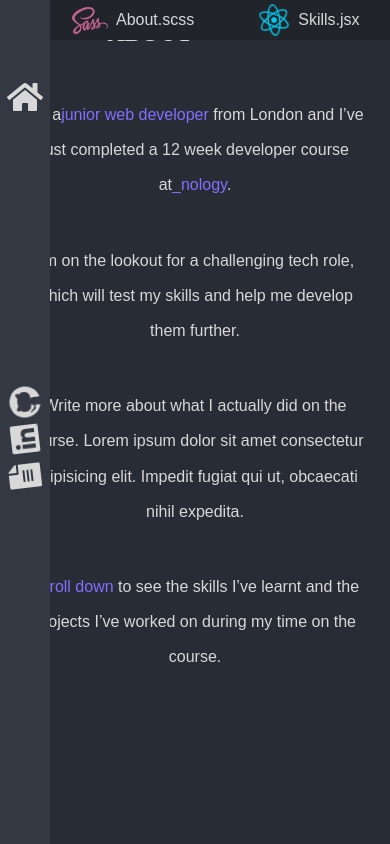
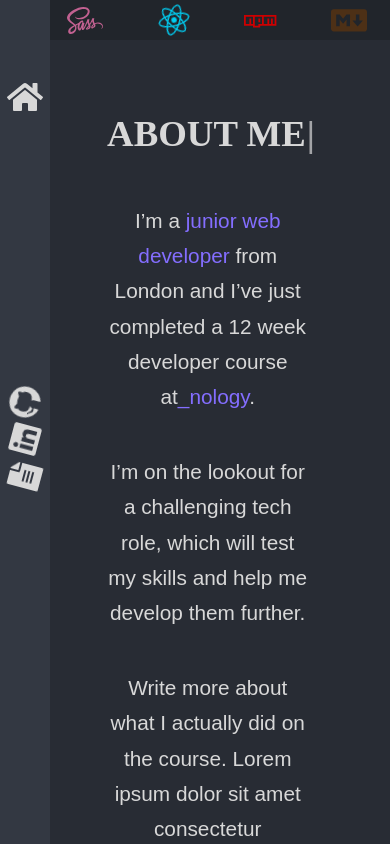
Before and after one commit to khalidhersi/vscodefolio, a React (Create React App) app: page /about in a window 390 px wide. Shown: the top 844 px of the page. Built offline with nearby package versions, Linux system fonts and the light colour scheme.

Commit message:
nav made responsive

```diff
--- a/src/Compnents/About/About.jsx
+++ b/src/Compnents/About/About.jsx
@@ -1,14 +1,22 @@
-import React from 'react'
-import "./About.scss"
+import React from 'react';
+import "./About.scss" ;
+import Typewriter from "typewriter-effect";
 
 const About = () => {
     return (
         <section className="about sections" id="about">
-            <h2 className="about__header">about</h2>
+            <h2 className="about__header"><Typewriter
+                        onInit={(typewriter) => {
+                            typewriter.pauseFor(200)
+                            .typeString('About Me')
+                              .callFunction(() => {
+                                console.log('String typed out!');
+                              }).start();
+                            }}/></h2>
             <div className="about__bio">
             <p className="about__bio__text">
                 I’m a
-                <span className="text-accent">junior web developer</span> from London and I’ve just completed a 12 week developer course at
+                <span className="text-accent"> junior web developer</span> from London and I’ve just completed a 12 week developer course at
                 <span className="text-accent">_nology</span>.
             </p>
             <p className="about__bio__text">
--- a/src/Compnents/About/About.scss
+++ b/src/Compnents/About/About.scss
@@ -3,9 +3,11 @@
 
 .about {
   &__header {
-    width: 50%;
-    margin: auto;
-    margin-bottom: 50px;
+    display: flex;
+    justify-content: center;
+    margin-left: 2rem;
+    font-size: 3.3rem;
+    text-align: center;
   }
   &__bio__text {
     text-align: center;
@@ -16,42 +18,41 @@
   }
 }
 
-@media screen and (min-width: 768px) {
+@media screen and (min-width: 320px) {
   .about {
+    padding-top: 7rem;
+    &__header {
+      font-size: 2.3rem;
+      text-align: center;
+    }
     &__bio {
-      padding-left: 50px;
-      padding-right: 50px;
+      padding: 3rem;
       &__text {
+        padding-left: 15%;
         font-size: 1.3rem;
+        padding-right: 5%;
+        text-align: center;
       }
     }
   }
 }
 
-@media screen and (min-width: 1024px) {
+@media screen and (min-width: 520px) {
+
   .about {
     padding-top: 7rem;
+    &__header {
+      font-size: 4.3rem;
+      text-align: center;
+    }
     &__bio {
-      padding: 4rem;
+      padding: 3rem;
       &__text {
-        padding-left: 25%;
-        padding-right: 25%;
+        padding-left: 20%;
+        font-size: 1.7rem;
+        padding-right: 15%;
         text-align: center;
-        line-height: 2.2rem;
-        &:first-of-type {
-          padding-top: 50px;
-        }
       }
     }
   }
 }
-
-@media screen and (min-width: 1440px) {
-  .about {
-    &__header {
-      margin-bottom: 20px;
-    }
-    &__bio__text {
-    }
-  }
-}
--- a/src/Compnents/Contact/Contact.jsx
+++ b/src/Compnents/Contact/Contact.jsx
@@ -2,6 +2,7 @@ import React from 'react'
 import cv from  "../../assets/images/cv.png"
 import githubIcon from  "../../assets/images/github-icons.png"
 import linkedinIcon from  "../../assets/images/linkedin-icon.png"
+
 import "./Contact.scss"
 // import { FontAwesomeIcon } from '@fortawesome/react-fontawesome'
 // import { faGithub, falinkedIn } from '@fortawesome/free-brands-svg-icons'
--- a/src/Compnents/Nav/Nav.jsx
+++ b/src/Compnents/Nav/Nav.jsx
@@ -14,22 +14,22 @@ const Nav = () => {
             <nav className="navbar">
                 {/* {showNav && <NavBar toggleNav={toggleNav}/>} */}
                  <ul className="navbar__menu">
-                 <li className="navbar__menu__list">
+                 <Link to="/about" className="navbar__menu__list">
                     <i className="navbar__menu__icon fab fa-sass" id="sass"/>
                         <Link to="/about" className="navbar__menu__item">About.scss</Link>
-                    </li>
-                    <li className="navbar__menu__list">
+                    </Link>
+                    <Link to="/about" className="navbar__menu__list">
                         <i className="nnavbar__menu__icon fab fa-react fa-spin" id="react"/>
                         <Link to="/skills" className="navbar__menu__item">Skills.jsx</Link>
-                    </li>
-                    <li className="navbar__menu__list">
+                    </Link>
+                    <Link to="/about" className="navbar__menu__list">
                         <i className="navbar__menu__icon fab fa-npm" id="json"/>
                         <Link to="/projects" className="navbar__menu__item">Projects.json</Link>
-                    </li>
-                    <li className="navbar__menu__list">
+                    </Link>
+                    <Link to="/about" className="navbar__menu__list">
                         <i className="navbar__menu__icon fab fa-markdown" id="markdown"/>
                         <Link to="/contact" className="navbar__menu__item">Contact.md</Link>
-                    </li>
+                    </Link>
                 </ul>
             </nav>
     )
--- a/src/Compnents/Nav/Nav.scss
+++ b/src/Compnents/Nav/Nav.scss
@@ -5,13 +5,59 @@
   &__menu {
     position: fixed;
     display: flex;
+    &__list{
+      text-decoration: none;
+    }
     &__item {
       text-decoration: none;
     }
   }
 }
+@media screen and (min-width: 320px) {
+  .navbar {
+    z-index: 99;
+    &__menu {
+      height: 40px;
+      width: 100vw;
+      flex-direction: row;
+      justify-content: left;
+      background-color: $nav-background;
+      &__list{
+        display: flex;
+        align-items: center;
+        padding: 0 7%;
+        position: relative;
+        left: 40px;
 
-@media screen and (min-width: 320px) {
+      }
+      &__list:hover{
+        background-color: $nav-hover-background;
+        transition: 0.35s;
+      }
+      &__icon{
+        font-size: 1.8em;
+      }
+      &__item {
+        padding-left: 8px;
+        display: none;
+    }
+    #sass{
+      color: #C26191;
+    }
+    #react{
+      color: #00CDF2;
+      font-size: 2em;
+    }
+    #markdown{
+      color: #4d3016;
+    }
+    #json{
+      color: #CD0001;
+    }
+  }
+  }
+
+@media screen and (min-width: 800px) {
   .navbar {
     z-index: 99;
     &__menu {
@@ -36,6 +82,7 @@
       }
       &__item {
         padding-left: 8px;
+        display: flex;
     }
     #sass{
       color: #C26191;
@@ -54,3 +101,4 @@
   }
 
 }
+}
--- a/src/Compnents/Projects/Projects.jsx
+++ b/src/Compnents/Projects/Projects.jsx
@@ -1,10 +1,18 @@
 import React from 'react'
 import "./Projects.scss"
+import Typewriter from "typewriter-effect";
 
 const Projects = () => {
     return (
         <section className="projects sections" id="projects">
-            <h2 className="projects__header">projects</h2>
+            <h2 className="projects__header"><Typewriter
+                        onInit={(typewriter) => {
+                            typewriter.pauseFor(100)
+                            .typeString('Projects')
+                              .callFunction(() => {
+                                console.log('String typed out!');
+                              }).start();
+                            }}/></h2>
 
             <div className="projects__card-container" />
             <div className="projects__card">
--- a/src/Compnents/Projects/Projects.scss
+++ b/src/Compnents/Projects/Projects.scss
@@ -4,8 +4,13 @@
 .projects {
   &__header {
     width: 50%;
-    margin: auto;
+    display: flex;
+    justify-content: center;
+    margin-left: 2.5em;
+
     margin-bottom: 30px;
+    font-size: 4em;
+    text-align: center;
   }
   &__cta {
     text-align: center;
--- a/src/Compnents/Skills/Skills.jsx
+++ b/src/Compnents/Skills/Skills.jsx
@@ -1,10 +1,18 @@
 import React from 'react'
 import "./Skills.scss"
+import Typewriter from "typewriter-effect";
 
 const Skills = () => {
     return (
         <section className="skills sections" id="skills">
-            <h2 className="skills__header">skills</h2>
+            <h2 className="skills__header"><Typewriter
+                        onInit={(typewriter) => {
+                            typewriter.pauseFor(100)
+                            .typeString('Skills')
+                              .callFunction(() => {
+                                console.log('String typed out!');
+                              }).start();
+                            }}/></h2>
             <div className="skills__container">
             <div class="skills__container__item">
                 <i class="skills__container__item__icon fab fa-html5"></i>
--- a/src/Compnents/Skills/Skills.scss
+++ b/src/Compnents/Skills/Skills.scss
@@ -3,9 +3,13 @@
 
 .skills {
   &__header {
-    width: 50%;
-    margin: auto;
+    display: flex;
+    justify-content: center;
     margin-bottom: 20px;
+    font-size: 4rem;
+    margin-left: 0.5em;
+    text-align: center;
+    margin-top: 2rem;
   }
   &__container {
     display: flex;
```
